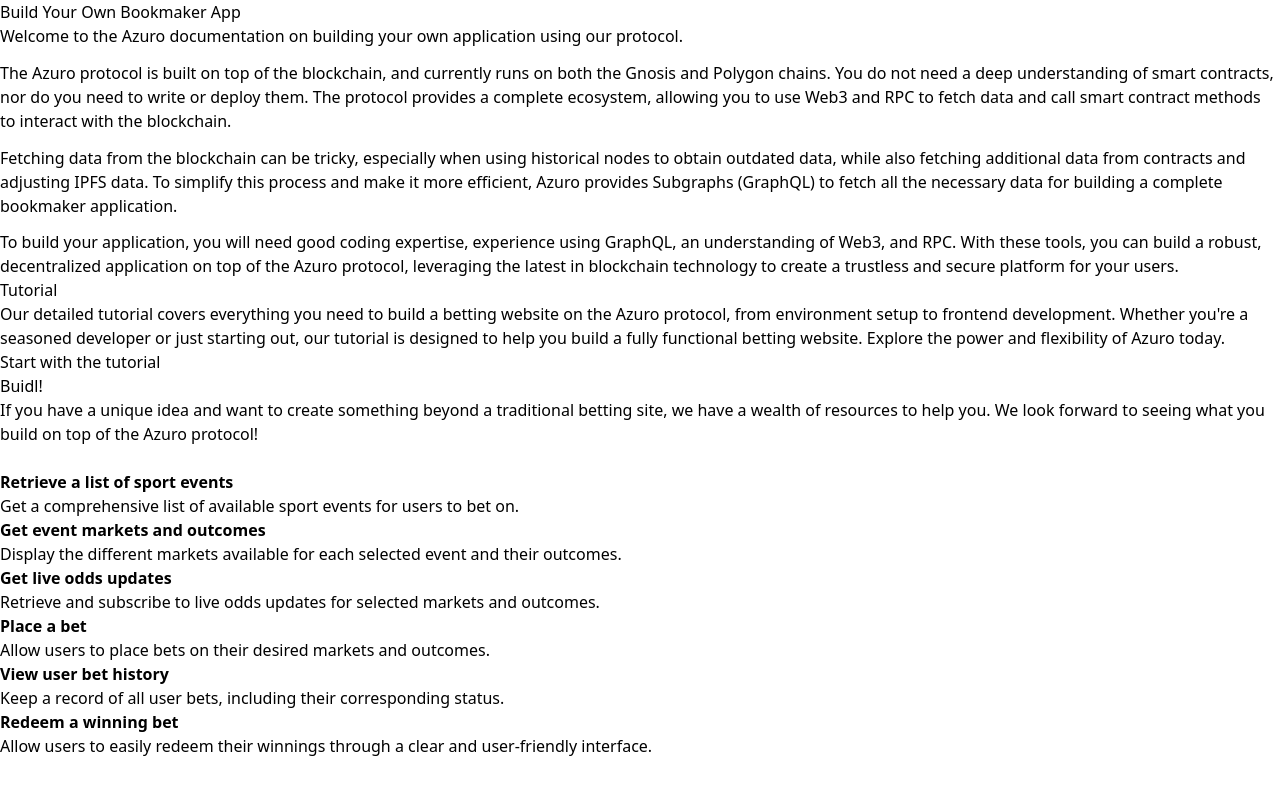
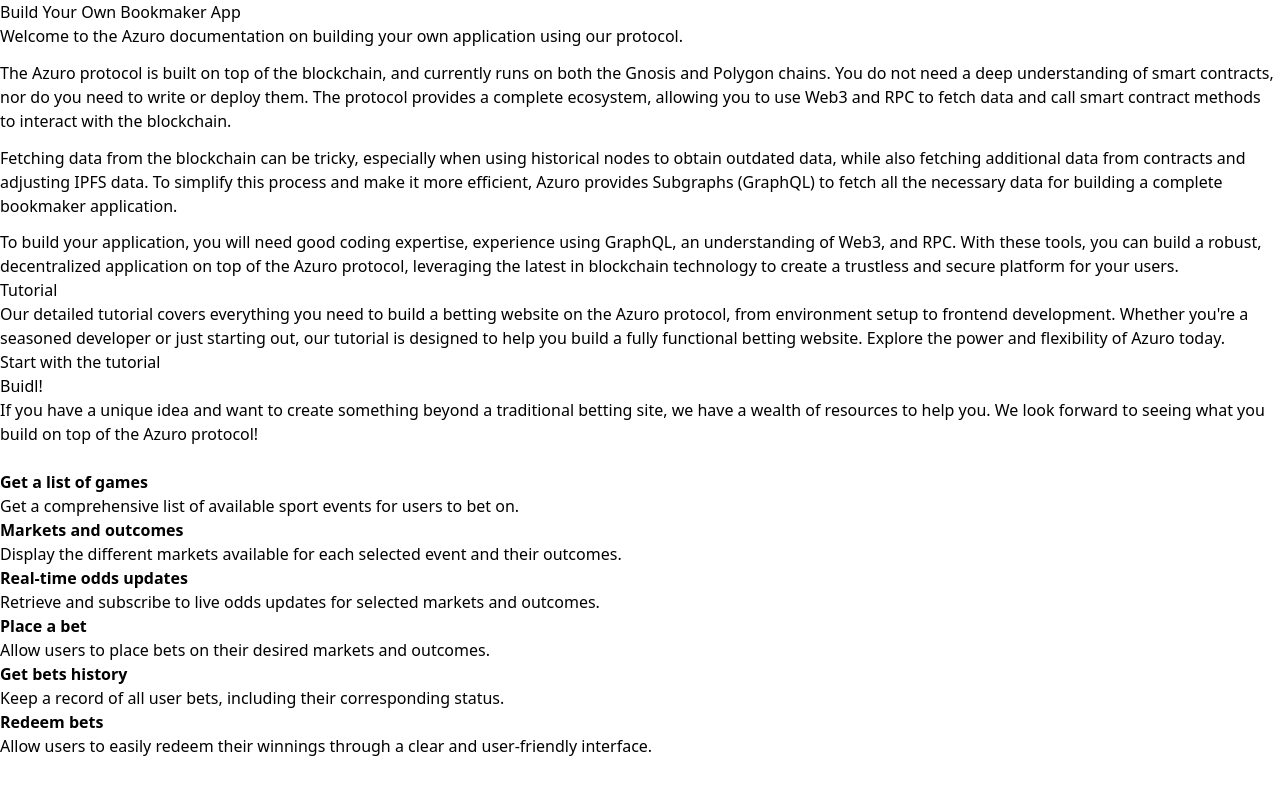
Before and after one commit to Azuro-protocol/gem-docs, a Next.js app: page /build-own-app in a window 1280 px wide. Shown: the top 794 px of the page. Built offline with nearby package versions, Linux system fonts and the light colour scheme.

Commit message:
update links

```diff
--- a/pages/build-own-app/guides/_meta.json
+++ b/pages/build-own-app/guides/_meta.json
@@ -4,5 +4,6 @@
   "get-odds-values": "Get Odds Values",
   "real-time-odds-updates": "Real-time Odds Updates",
   "place-a-bet": "Place a Bet",
-  "get-bets-history": "Get Bets History"
+  "get-bets-history": "Get Bets History",
+  "redeem-bets": "Redeem Bets"
 }
--- a/pages/build-own-app/index.mdx
+++ b/pages/build-own-app/index.mdx
@@ -34,19 +34,19 @@ We look forward to seeing what you build on top of the Azuro protocol!
 
 <div className="space-y-2">
   <SectionCard
-    title="Retrieve a list of sport events"
+    title="Get a list of games"
     text="Get a comprehensive list of available sport events for users to bet on."
-    href="/build-own-app/guides/retrieve-a-list-of-sport-events"
+    href="/build-own-app/guides/get-games"
   />
   <SectionCard
-    title="Get event markets and outcomes"
+    title="Markets and outcomes"
     text="Display the different markets available for each selected event and their outcomes."
-    href="/build-own-app/guides/get-event-markets-and-outcomes"
+    href="/build-own-app/guides/markets-and-outcomes"
   />
   <SectionCard
-    title="Get live odds updates"
+    title="Real-time odds updates"
     text="Retrieve and subscribe to live odds updates for selected markets and outcomes."
-    href="/build-own-app/guides/get-live-odds-updates"
+    href="/build-own-app/guides/real-time-odds-updates"
   />
   <SectionCard
     title="Place a bet"
@@ -54,14 +54,14 @@ We look forward to seeing what you build on top of the Azuro protocol!
     href="/build-own-app/guides/place-a-bet"
   />
   <SectionCard
-    title="View user bet history"
+    title="Get bets history"
     text="Keep a record of all user bets, including their corresponding status."
-    href="/build-own-app/guides/view-user-bet-history"
+    href="/build-own-app/guides/get-bets-history"
   />
   <SectionCard
-    title="Redeem a winning bet"
+    title="Redeem bets"
     text="Allow users to easily redeem their winnings through a clear and user-friendly interface."
-    href="/build-own-app/guides/redeem-a-winning-bet"
+    href="/build-own-app/guides/redeem-bets"
   />
 </div>
 
```
